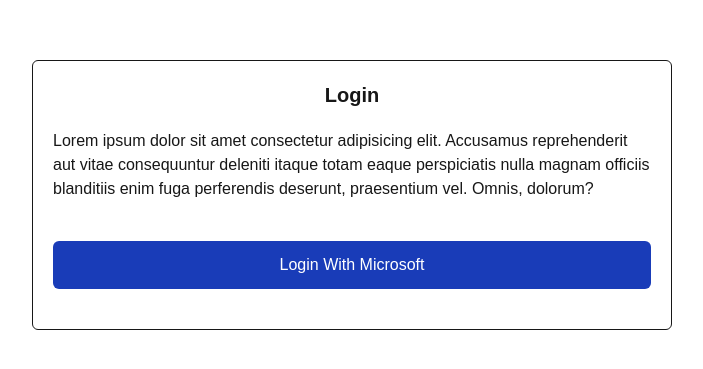
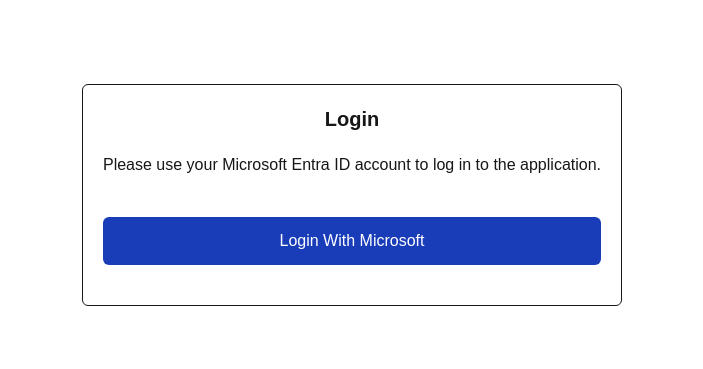
Before and after one commit to Flav-AS/flav_user_interaction, a Next.js app: page /login in a window 1280 px wide. Shown: the part 165-534 px from the top of the page, without its empty margins (288-991 px from the left). Built offline with nearby package versions, Linux system fonts and the light colour scheme.

Commit message:
Adjust the secrets variables

```diff
--- a/app/login/page.tsx
+++ b/app/login/page.tsx
@@ -6,10 +6,7 @@
       <div className="p-5 border rounded-md max-w-[50%] flex gap-5 flex-col">
         <h1 className="text-center font-semibold text-xl">Login</h1>
         <p>
-          Lorem ipsum dolor sit amet consectetur adipisicing elit. Accusamus
-          reprehenderit aut vitae consequuntur deleniti itaque totam eaque
-          perspiciatis nulla magnam officiis blanditiis enim fuga perferendis
-          deserunt, praesentium vel. Omnis, dolorum?
+          Please use your Microsoft Entra ID account to log in to the application.
         </p>
         <LoginButton />
       </div>
--- a/auth.ts
+++ b/auth.ts
@@ -4,9 +4,9 @@
 export const { handlers, signIn, signOut, auth } = NextAuth({
   providers: [
     MicrosoftEntraID({
-      clientId: process.env.MICROSOFT_ENTRA_ID_CLIENT_ID!,
-      clientSecret: process.env.MICROSOFT_ENTRA_ID_CLIENT_SECRET!,
-      issuer: `https://login.microsoftonline.com/${process.env.MICROSOFT_ENTRA_ID_TENANT_ID}/v2.0`,
+      clientId: process.env.AUTH_MICROSOFT_ENTRA_ID_ID,
+      clientSecret: process.env.AUTH_MICROSOFT_ENTRA_ID_SECRET,
+      issuer: `https://login.microsoftonline.com/${process.env.AUTH_MICROSOFT_ENTRA_ID_TENANT_ID}/v2.0`,
     })
   ],
 })
--- a/middleware.ts
+++ b/middleware.ts
@@ -1,7 +1,5 @@
 import { auth } from "@/auth"
 import { NextResponse } from "next/server"
-
-export { auth } from "@/auth"
 
 const protectedRoutes = ["/dashboard", "/profile"]
 const apiAuthPrefix = "/api/auth/"
```
